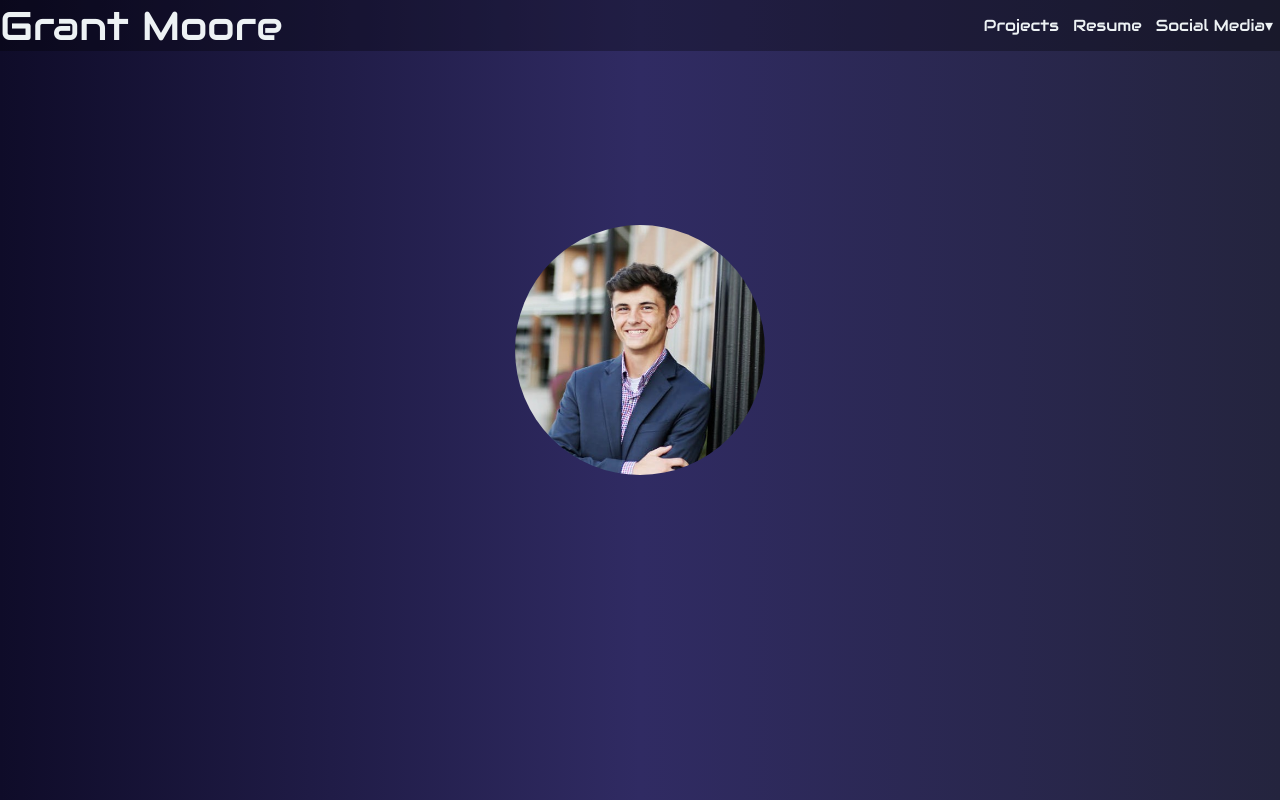
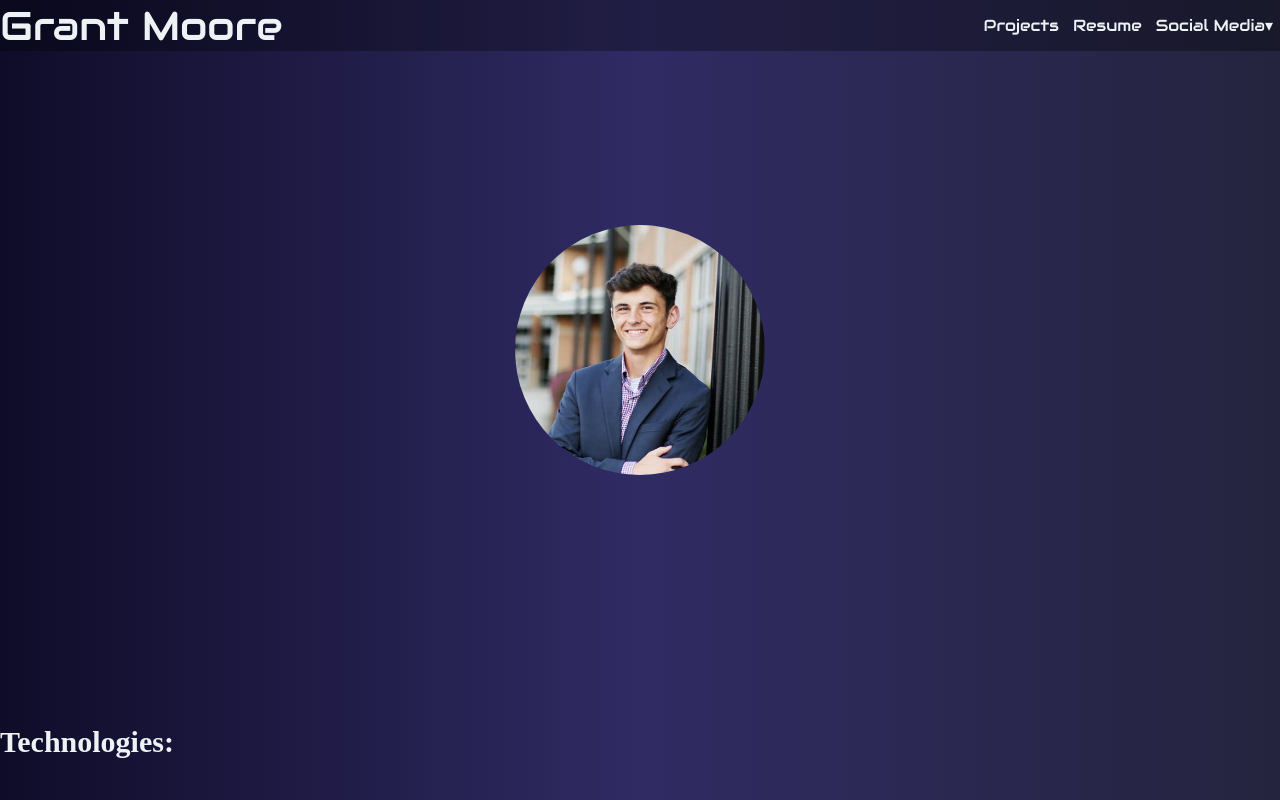
Before and after one commit to jgrantmoore/jgrantmoore.github.io, a React (Create React App) app: page / in a window 1280 px wide. Shown: the top 800 px of the page. Built offline with nearby package versions, Linux system fonts and the light colour scheme; a web font is replaced by a local one.

Commit message:
Optimizing for React

```diff
--- a/package.json
+++ b/package.json
@@ -2,7 +2,7 @@
   "name": "portfolio",
   "version": "0.1.0",
   "private": true,
-  "homepage": "http://jgrantmoore.github.io/jgrantmoore.github.io",
+  "homepage": "http://jgrantmoore.github.io/",
   "dependencies": {
     "@testing-library/jest-dom": "^5.17.0",
     "@testing-library/react": "^13.4.0",
--- /dev/null
+++ b/src/404.html
@@ -0,0 +1 @@
+<h1> L + Ratio... Page not found</h1>
--- a/src/App.js
+++ b/src/App.js
@@ -1,11 +1,9 @@
-import logo from './logo.svg';
 import './StyleSheets/App.css';
 
 function App() {
   return (
     <div className="App">
       <header className="App-header">
-        <img src={logo} className="App-logo" alt="logo" />
         <p>
           Edit <code>src/App.js</code> and save to reload.
         </p>
--- a/src/Home.js
+++ b/src/Home.js
@@ -1,4 +1,3 @@
-import logo from './logo.svg';
 import { Component } from 'react';
 import './StyleSheets/Home.css'
 import Headshot from './Photos/headshot.png';
@@ -12,6 +11,9 @@ export class Home extends Component{
             <div id="body">
                 <div id="startingdiv">
                     <img id="meface" src={Headshot} />
+                </div>
+                <div id="technologies-div">
+                    <h2>Technologies:</h2>
                 </div>
                 <div id="aboutmediv">
                     <center>
--- a/src/StyleSheets/Home.css
+++ b/src/StyleSheets/Home.css
@@ -43,14 +43,6 @@ p {
     font-family: 'Sanchez';
     color: var(--white);
     font-size: 20px;
-}
-
-.topbar {
-    position: fixed;
-    left: 0px;
-    top: 0px;
-    background-color: rgba(0, 0, 0, 0.3);
-    width: 100%;
 }
 
 #aboutmediv {
--- /dev/null
+++ b/src/StyleSheets/TopBar.css
@@ -0,0 +1,7 @@
+.topbar {
+    position: fixed;
+    left: 0px;
+    top: 0px;
+    background-color: rgba(0, 0, 0, 0.3);
+    width: 100%;
+}
--- a/src/TopBar.js
+++ b/src/TopBar.js
@@ -1,8 +1,7 @@
 import { Component } from 'react';
 import { NavLink } from 'reactstrap';
-import { Link } from 'react-router-dom'
-import './StyleSheets/Home.css'
-
+import { Link } from 'react-router-dom';
+import './StyleSheets/TopBar.css';
 
 
 export class TopBar extends Component{
```
Also changed, not shown: src/logo.svg (deleted). Lines whose indentation alone changed are shown as unchanged.
